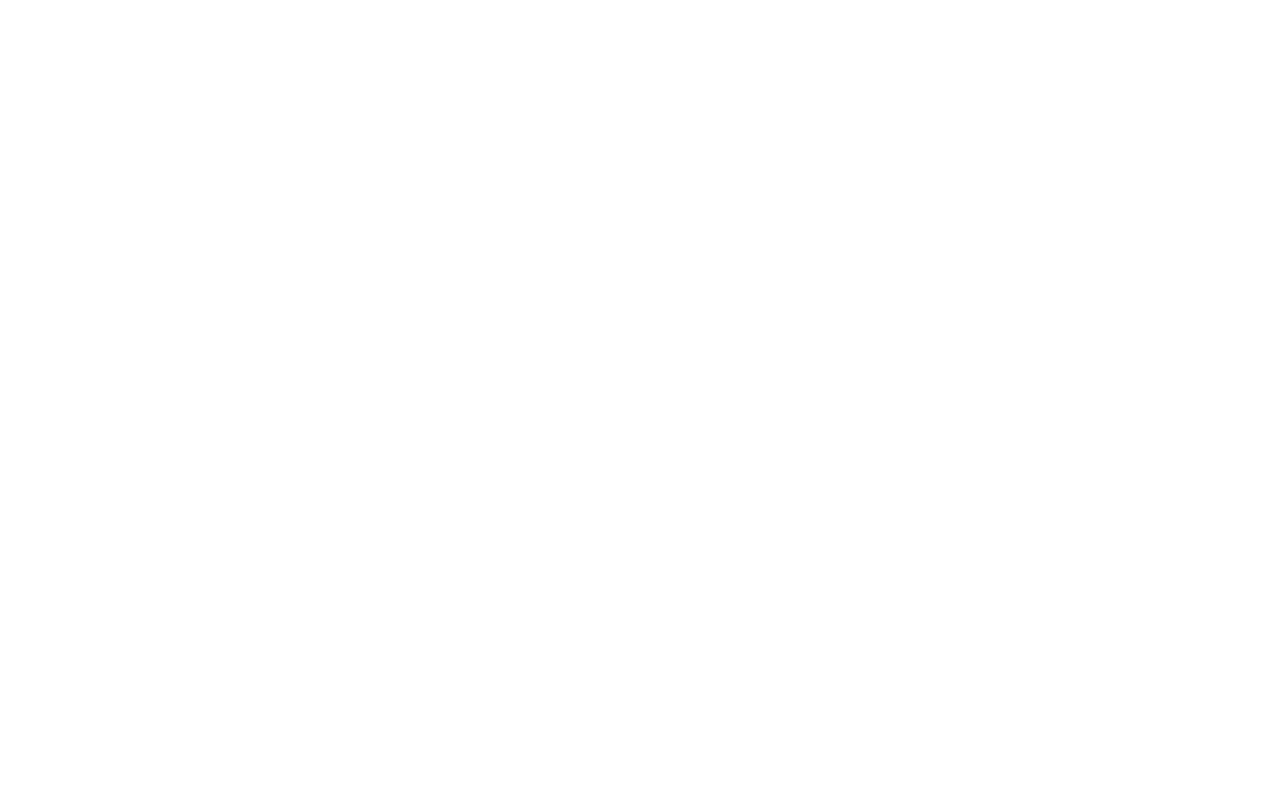
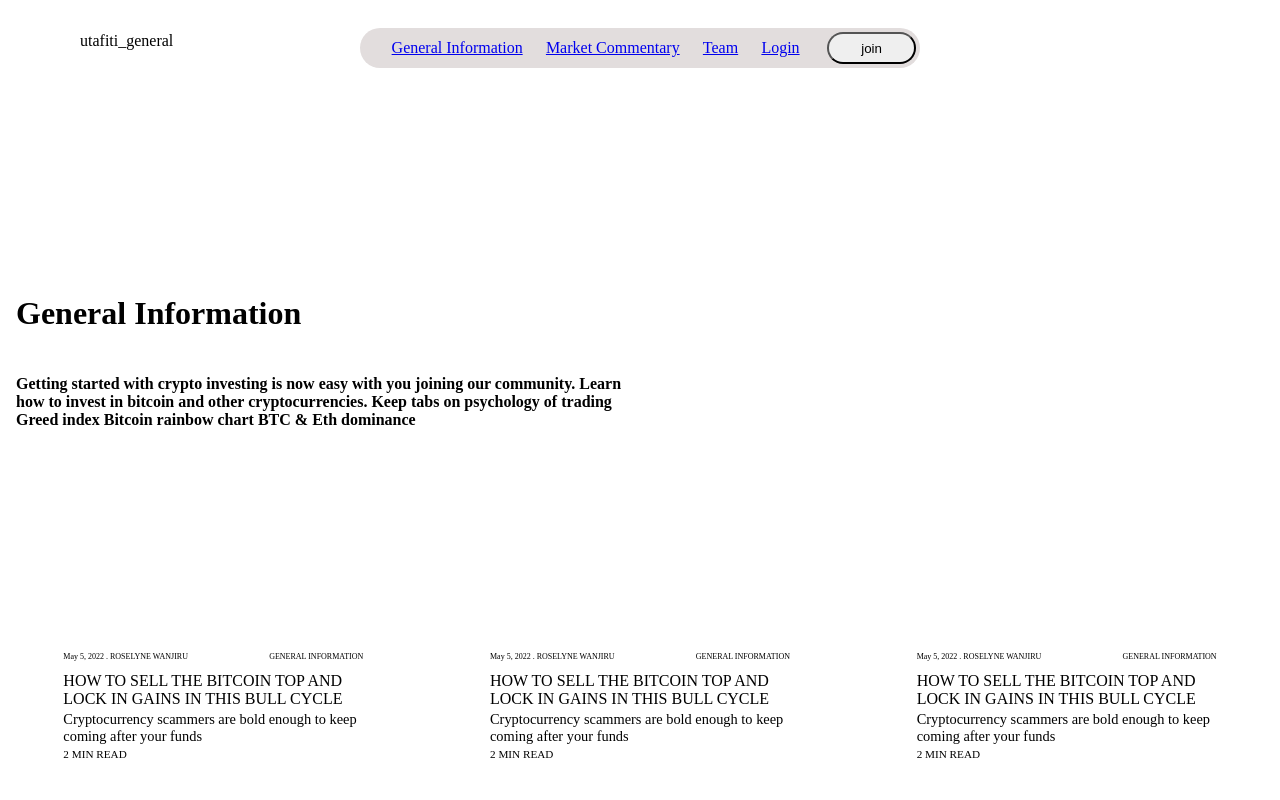
Before and after one commit to wavudao/nilecapital, a React (Create React App) app: page /general in a window 1280 px wide. Before the commit this address had no page. Shown: the top 800 px of the page. Built offline with nearby package versions, Linux system fonts and the light colour scheme.

Commit message:
general information

```diff
--- /dev/null
+++ b/src/components/Footer/index.js
@@ -0,0 +1,12 @@
+import React from 'react'
+import styles from "./Footer.module.scss";
+
+const Footer  = () => {
+    return (
+        <div>
+
+        </div>
+    )
+}
+
+export default Footer
--- /dev/null
+++ b/src/components/General/data.js
@@ -0,0 +1,8 @@
+export const generalInfoData = {
+    date: "May 5, 2022",
+    author: 'ROSELYNE WANJIRU',
+    category: 'GENERAL INFORMATION',
+    header: 'HOW TO SELL THE BITCOIN TOP AND LOCK IN GAINS IN THIS BULL CYCLE',
+    subheader: "Cryptocurrency scammers are bold enough to keep coming after your funds",
+    time: "2 MIN READ"
+}
--- a/src/components/General/general.module.scss
+++ b/src/components/General/general.module.scss
@@ -0,0 +1,110 @@
+@import "./../Hero/Hero.module.scss";
+
+.general_layout {
+    @include for_utafiti_menu;
+}
+.general_info_banner {
+    display: grid;
+    grid-template-columns: repeat(2, 1fr);
+    .general_info_banner_item {
+        height: 70vh;
+        display: flex;
+        justify-content: center;
+        align-items: flex-start;
+        flex-direction: column;
+        padding: 2rem 1rem;
+        margin: 0;
+    }
+}
+
+.general_info_list {
+    display: grid;
+    grid-template-columns: repeat(3, 1fr);
+    align-items: center;
+    justify-items: center;
+    .general_info_card {
+        width: 300px;
+        height: 400px;
+        .general_info_card_timestamp {
+            width: 100%;
+            display: flex;
+            justify-content: space-between;
+            padding: .1rem 0;
+            .general_info_text {
+                font-size: .5rem;
+            }
+        }
+        .general_info_card_header{
+            font-size: 1rem;
+            padding: .1rem 0;
+        }
+        .general_info_card_subheader {
+            font-size: .9rem;
+            padding: .1rem 0;
+        }
+        .general_info_card_read {
+            text-align: left;
+            font-size: .7rem;
+            padding: .1rem 0;
+        }
+        .general_info_card_image {
+            width: 100%;
+            height: 200px;
+        }
+    }
+}
+
+.general_info_show_more {
+    text-align: center;
+    width: 100%;
+    height: auto;
+    cursor: pointer;
+    margin: 1rem 0;
+}
+
+.general_info_subscribe {
+    display: grid;
+    height: 60vh;
+    grid-template-columns: repeat(2, 1fr);
+    .general_info_subscribe_item1 {
+        padding: 1rem 7rem;
+        display: flex;
+        align-items: center;
+        h1 {
+            font-size: 3rem;
+        }
+    }
+    .general_info_subscribe_item2 {
+        display: flex;
+        flex-direction: column;
+        align-items: center;
+        justify-content: center;
+        .general_info_subscribe_inputs {
+            display: flex;
+            flex-direction: column;
+            height: 150px;
+            width: 500px;
+            justify-content: space-evenly;
+            .general_info_subscribe_input {
+                width: 100%;
+                height: 50px;
+            }
+            .general_info_subscribe_checkbox_container{
+                display: flex;
+                flex-direction: row;
+                justify-content: space-between;
+                align-items: center;
+                .general_info_subscribe_checkbox {
+                    width: 20px;
+                    height: 20px;
+                }
+            }
+            .general_info_subscribe_button {
+                border-radius: 25px;
+                width: auto;
+                padding: 1rem 1rem;
+                align-self: flex-start;
+            }
+        }
+    }
+}
--- a/src/components/General/index.js
+++ b/src/components/General/index.js
@@ -0,0 +1,62 @@
+import React from 'react'
+import styles from './General.module.scss';
+import {generalInfoData} from "./data"
+
+const GeneralInfo = () => {
+    const {date, author, category, header, subheader, time} = generalInfoData;
+    return(
+        <div className={styles.general_layout}>
+            <div className={styles.menu_main}>
+                <div className={styles.logo}>
+                    utafiti_general
+                </div>
+            </div>
+            <div className={styles.general_info_banner}>
+                <div className={styles.general_info_banner_item}>
+                    <h1>General Information</h1>
+                    <h4>Getting started with crypto investing is now easy with you joining our
+                        community. Learn how to invest in bitcoin and other cryptocurrencies. Keep
+                        tabs on psychology of trading Greed index Bitcoin rainbow chart BTC & Eth dominance
+                    </h4>
+                </div>
+                <div></div>
+            </div>
+            <div className={styles.general_info_list}>
+                {[...Array(12)].map((item, i) =>
+                    (
+                        <div className={styles.general_info_card} key={i}>
+                            <div className={styles.general_info_card_timestamp}>
+                                <p className={styles.general_info_text}>{`${date} . ${author}`}</p>
+                                <p className={styles.general_info_text}>{category}</p>
+                            </div>
+                            <div className={styles.general_info_card_header}>{header}</div>
+                            <div className={styles.general_info_card_subheader}>{subheader}</div>
+                            <div className={styles.general_info_card_read}>{time}</div>
+                            <div className={styles.general_info_card_image}></div>
+                        </div>
+                    )
+                )}
+            </div>
+            <div className={styles.general_info_show_more}>
+                <p>LOAD MORE ARTICLES</p>
+            </div>
+            <div className={styles.general_info_subscribe}>
+                <div className={styles.general_info_subscribe_item1}>
+                    <h1>Get exclusive information that we only share with email subscribers</h1>
+                </div>
+                <div className={styles.general_info_subscribe_item2}>
+                    <div className={styles.general_info_subscribe_inputs}>
+                        <input type='text' className={styles.general_info_subscribe_input}/>
+                        <div className={styles.general_info_subscribe_checkbox_container}>
+                            <input type='checkbox' className={styles.general_info_subscribe_checkbox}/>
+                            <p>I confirm that I read and agree to the privacy policy</p>
+                        </div>
+                        <button className={styles.general_info_subscribe_button}>SUBSCRIBE</button>
+                    </div>
+                </div>
+            </div>
+        </div>
+    )
+}
+
+export default GeneralInfo;
--- a/src/components/Hero/Hero.module.scss
+++ b/src/components/Hero/Hero.module.scss
@@ -1,4 +1,5 @@
-.hero_layout {
+// use this for menu on different pages
+@mixin for_utafiti_menu {
     position: relative;
     width: 100%;
     margin: 0;
@@ -12,5 +13,8 @@
             padding: 2rem 5rem
         }
     }
+}
 
+.hero_layout {
+    @include for_utafiti_menu()
 }
--- a/src/components/NavBar/index.js
+++ b/src/components/NavBar/index.js
@@ -1,4 +1,5 @@
 import React from 'react'
+import {Link} from 'react-router-dom'
 import styles from './NavBar.module.scss'
 
 const NavBar = () => {
@@ -6,12 +7,12 @@
         <>
             <div className={styles.navbar_layout}>
                 <div className={styles.navbar}>
-                    <ul className={styles.navbar_list}>
-                        <li className={styles.navbar_list_item}>General Information</li>
-                        <li className={styles.navbar_list_item}>Market Commentary</li>
-                        <li className={styles.navbar_list_item}>Team</li>
-                        <li className={styles.navbar_list_item}>Login</li>
-                    </ul>
+                    <div className={styles.navbar_list}>
+                        <Link to='general' className={styles.navbar_list_item}>General Information</Link>
+                        <Link to="/" className={styles.navbar_list_item}>Market Commentary</Link>
+                        <Link to="/" className={styles.navbar_list_item}>Team</Link>
+                        <Link to="/" className={styles.navbar_list_item}>Login</Link>
+                    </div>
                     <button className={styles.navbar_button}>join</button>
                 </div>
             </div>
--- a/src/pages/Home.js
+++ b/src/pages/Home.js
@@ -1,12 +1,14 @@
 import React from 'react'
 import NavBar from '../components/NavBar'
 import Hero from "../components/Hero"
+import Footer from '../components/Footer'
 
 const Home = () => {
     return(
         <>
         <Hero/>
         <NavBar/>
+        <Footer/>
         </>
     )
 }
--- /dev/null
+++ b/src/pages/general.js
@@ -0,0 +1,16 @@
+import React from 'react'
+import NavBar from '../components/NavBar'
+import GeneralInfo from '../components/General'
+import Footer from '../components/Footer';
+
+const General = () => {
+    return(
+        <>
+        <GeneralInfo/>
+        <NavBar/>
+        <Footer/>
+        </>
+    )
+}
+
+export default General
```
Also changed, not shown: src/routes.js (+10 -8 lines), src/components/Footer/Footer.module.scss (added).
